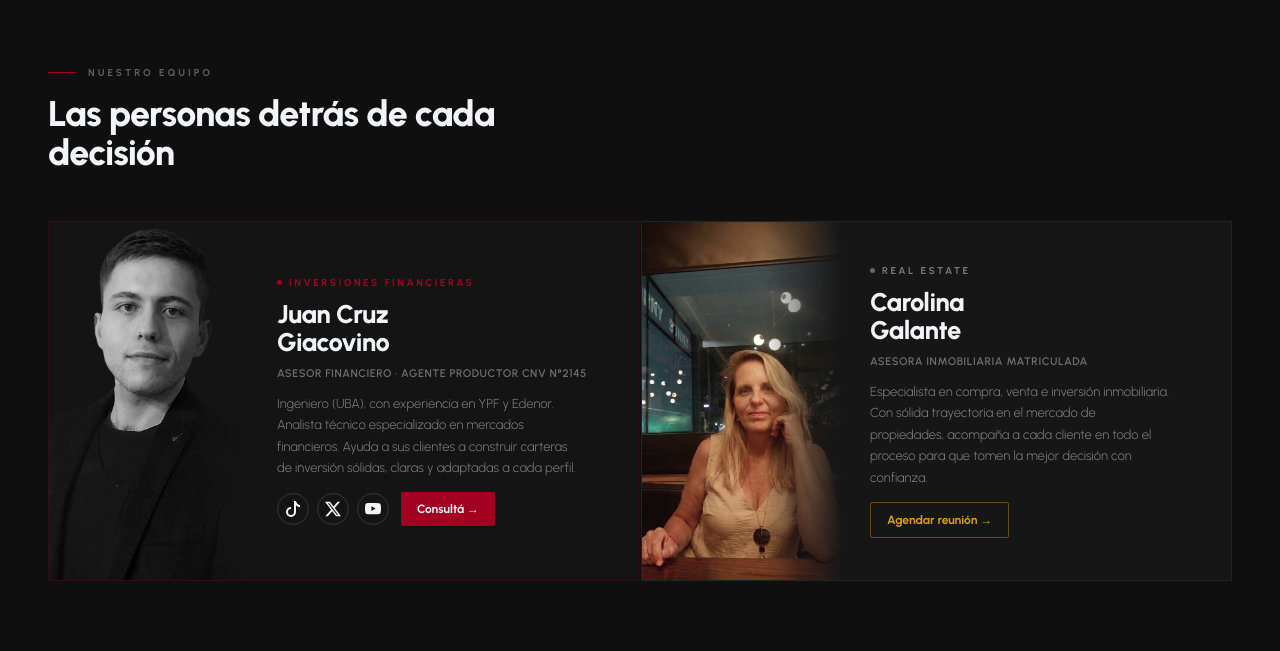
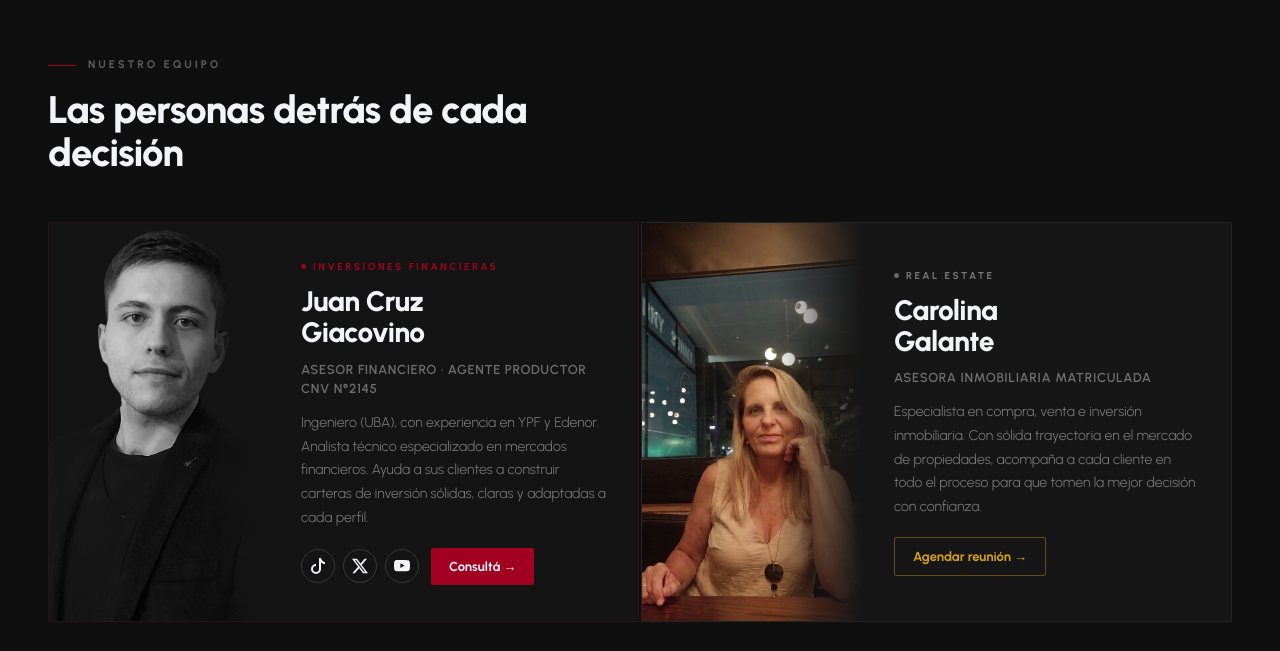
Before and after one commit to jcginversiones/JCGInversiones, a React (Vite) app: page / in a window 1280 px wide. Shown: the part 5029-5680 px from the top of the page. Built offline with nearby package versions, Linux system fonts and the light colour scheme.

Commit message:
Update Presentation.css

```diff
--- a/src/components/Presentation.css
+++ b/src/components/Presentation.css
@@ -1,7 +1,6 @@
-/* ── NOSOTROS ── */
 .nosotros {
     width: 100%;
-    padding: 80px 48px;
+    padding: 72px 48px;
     background: #0f0f0f;
 }
 
@@ -13,44 +12,41 @@
     display: flex;
     align-items: center;
     gap: 12px;
-    font-size: 10px;
+    font-size: 11px;
     font-weight: 700;
     letter-spacing: 3px;
     text-transform: uppercase;
     color: rgba(243,244,248,0.35);
-    margin-bottom: 14px;
+    margin-bottom: 16px;
 }
 
 .eyebrowLine {
     display: block;
     width: 28px;
     height: 1px;
-    background: var(--color1);
+    background: #a20021;
     flex-shrink: 0;
 }
 
 .nosotrosTitulo {
-    font-size: clamp(24px, 2.8vw, 38px);
+    font-size: clamp(26px, 3vw, 40px);
     font-weight: 800;
     letter-spacing: -0.02em;
     line-height: 1.1;
-    color: var(--white);
-    max-width: 480px;
+    color: #F3F4F8;
+    max-width: 520px;
 }
 
-/* ── GRID ── */
 .nosotrosGrid {
     display: grid;
     grid-template-columns: 1fr 1fr;
     gap: 2px;
 }
 
-/* ── CARD BASE ── */
 .teamCard {
     display: grid;
-    grid-template-columns: 200px 1fr;
-    gap: 0;
-    min-height: 360px;
+    grid-template-columns: 220px 1fr;
+    min-height: 380px;
     position: relative;
     overflow: hidden;
 }
@@ -65,7 +61,6 @@
     border: 1px solid rgba(255,255,255,0.06);
 }
 
-/* ── IMAGEN ── */
 .teamCardImgWrap {
     position: relative;
     overflow: hidden;
@@ -96,16 +91,14 @@
     background: linear-gradient(to right, transparent 60%, #161616 100%);
 }
 
-/* ── BODY ── */
 .teamCardBody {
-    padding: 32px 28px;
+    padding: 36px 32px;
     display: flex;
     flex-direction: column;
     justify-content: center;
-    gap: 10px;
+    gap: 12px;
 }
 
-/* ── ROLE ── */
 .teamCardRole {
     display: flex;
     align-items: center;
@@ -116,7 +109,7 @@
     text-transform: uppercase;
 }
 
-.teamCardRoleRed { color: var(--color1); }
+.teamCardRoleRed { color: #a20021; }
 .teamCardRoleGray { color: #777; }
 
 .roleDot {
@@ -126,47 +119,43 @@
     flex-shrink: 0;
 }
 
-.roleDotRed { background: var(--color1); }
+.roleDotRed { background: #a20021; }
 .roleDotGray { background: #666; }
 
-/* ── NAME ── */
 .teamCardName {
-    font-size: clamp(22px, 2vw, 28px);
+    font-size: clamp(24px, 2.2vw, 32px);
     font-weight: 800;
     letter-spacing: -0.02em;
     line-height: 1.1;
-    color: var(--white);
+    color: #F3F4F8;
 }
 
-/* ── TITLE ── */
 .teamCardTitle {
-    font-size: 11px;
+    font-size: 13px;
     font-weight: 600;
     letter-spacing: 0.05em;
     color: rgba(243,244,248,0.4);
     text-transform: uppercase;
 }
 
-/* ── DESC ── */
 .teamCardDesc {
-    font-size: 13px;
-    line-height: 1.65;
+    font-size: 14px;
+    line-height: 1.7;
     color: rgba(243,244,248,0.5);
-    max-width: 300px;
+    max-width: 320px;
 }
 
-/* ── LINKS ── */
 .teamCardLinks {
     display: flex;
     align-items: center;
     gap: 8px;
-    margin-top: 4px;
+    margin-top: 6px;
     flex-wrap: wrap;
 }
 
 .teamSocial {
-    width: 32px;
-    height: 32px;
+    width: 34px;
+    height: 34px;
     border-radius: 50%;
     border: 1px solid rgba(243,244,248,0.15);
     display: flex;
@@ -178,63 +167,42 @@
 }
 
 .teamSocial:hover {
-    background: var(--color1);
-    border-color: var(--color1);
-    color: var(--white);
+    background: #a20021;
+    border-color: #a20021;
+    color: #F3F4F8;
 }
 
 .teamBtnContact {
-    padding: 8px 16px;
-    background: var(--color1);
-    color: var(--white);
-    font-size: 12px;
+    padding: 9px 18px;
+    background: #a20021;
+    color: #F3F4F8;
+    font-size: 13px;
     font-weight: 700;
     text-decoration: none;
     border-radius: 2px;
-    transition: .2s ease-out;
+    transition: .2s;
     margin-left: 4px;
 }
-
 .teamBtnContact:hover { background: #c0002a; }
 
 .teamBtnContactGold {
-    padding: 8px 16px;
+    padding: 9px 18px;
     background: transparent;
     color: #D4A017;
-    font-size: 12px;
+    font-size: 13px;
     font-weight: 700;
     text-decoration: none;
     border: 1px solid rgba(212,160,23,0.4);
     border-radius: 2px;
-    transition: .2s ease-out;
+    transition: .2s;
 }
+.teamBtnContactGold:hover { background: #D4A017; color: #0d0d0d; }
 
-.teamBtnContactGold:hover {
-    background: #D4A017;
-    color: #0d0d0d;
-}
-
-/* ── RESPONSIVE ── */
 @media only screen and (max-width: 900px) {
-    .nosotros {
-        padding: 60px 24px;
-    }
-
-    .nosotrosGrid {
-        grid-template-columns: 1fr;
-        gap: 2px;
-    }
-
-    .teamCard {
-        grid-template-columns: 140px 1fr;
-        min-height: 240px;
-    }
-
-    .teamCardBody {
-        padding: 20px 18px;
-        gap: 8px;
-    }
-
+    .nosotros { padding: 56px 24px; }
+    .nosotrosGrid { grid-template-columns: 1fr; }
+    .teamCard { grid-template-columns: 140px 1fr; min-height: 260px; }
+    .teamCardBody { padding: 20px 18px; gap: 8px; }
     .teamCardDesc { display: none; }
 }
 
@@ -243,11 +211,9 @@
         grid-template-columns: 1fr;
         grid-template-rows: 200px auto;
     }
-
     .teamCardImgOverlay {
         background: linear-gradient(to top, #141414 20%, transparent 100%);
     }
-
     .teamCardRE .teamCardImgOverlay {
         background: linear-gradient(to top, #161616 20%, transparent 100%);
     }
```
